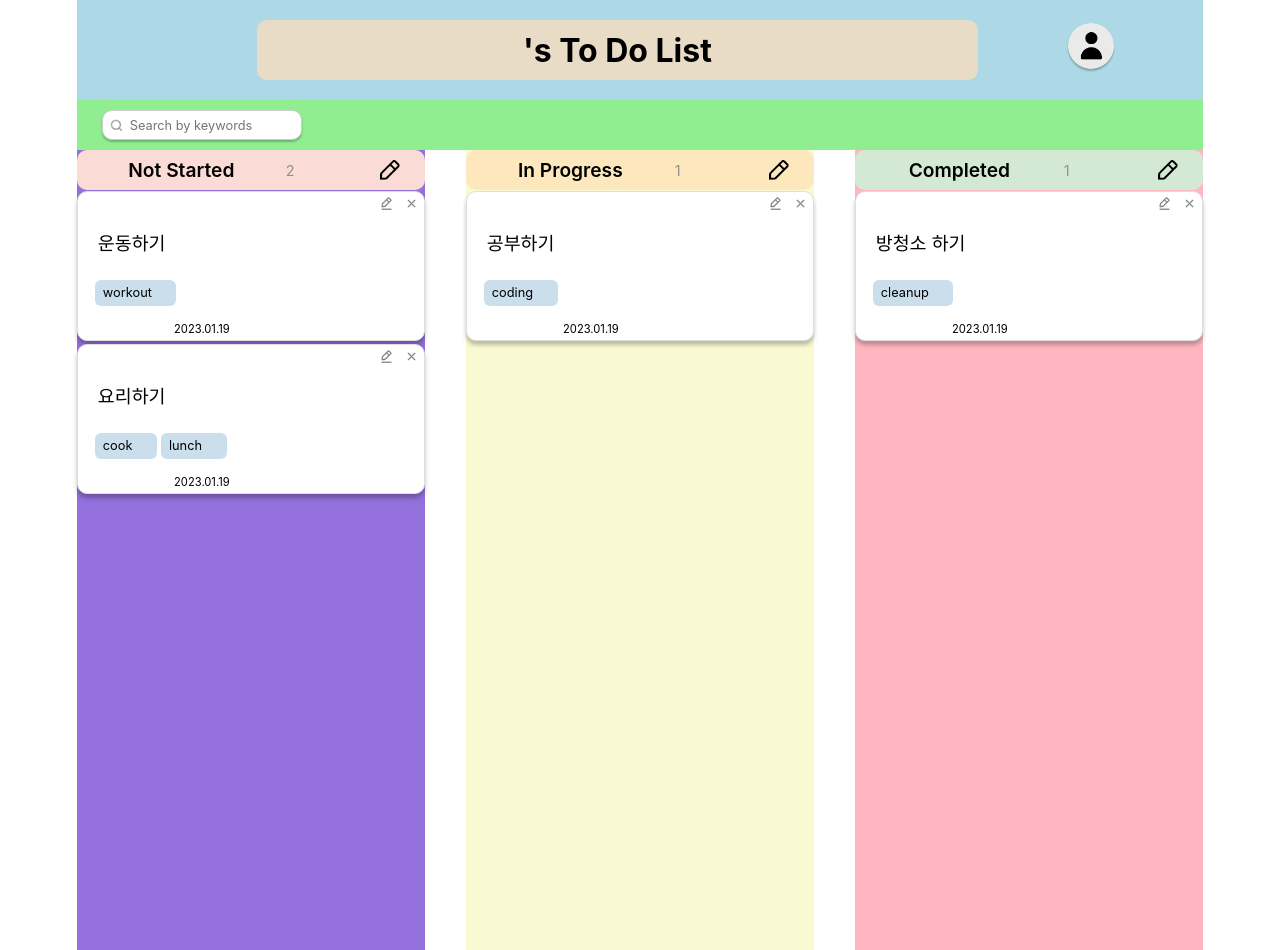
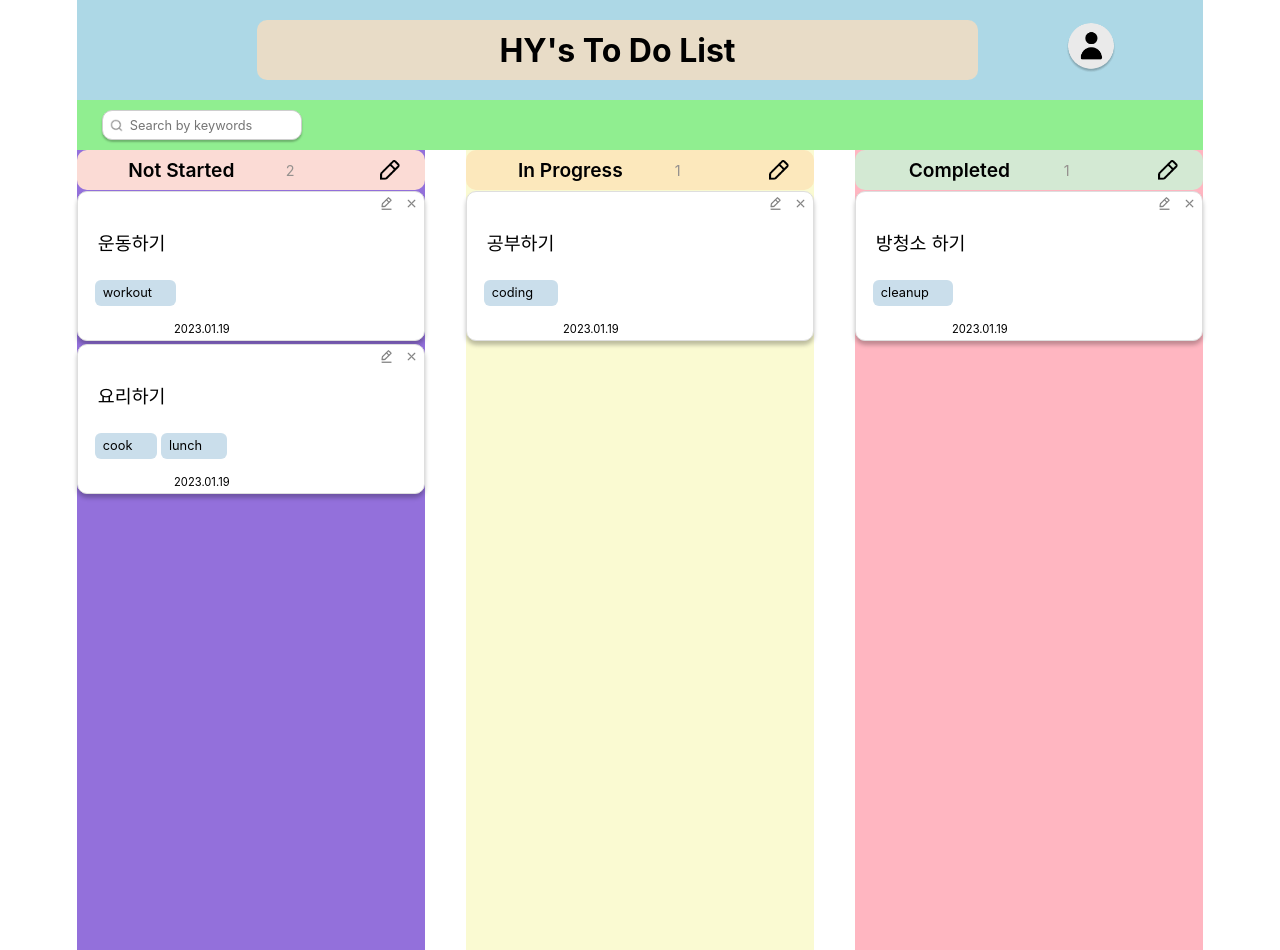
Before and after one commit to heeyeon-lim/project-to-do-list, a React (Create React App) app: page / in a window 1280 px wide. Built offline with nearby package versions, Linux system fonts and the light colour scheme.

Commit message:
Homepage와 Settingpage의  유저이름이 sync되게 구현

```diff
--- a/src/App.js
+++ b/src/App.js
@@ -11,7 +11,6 @@ function App() {
   const [name, setName] = useState('HY')
   const handleNameChange = (e) => {
     setName(e.target.value)
-    console.log("name", name)
   }
 
 
@@ -20,8 +19,8 @@ function App() {
     <GlobalStyle />
     <BrowserRouter>
       <Routes>
-        <Route path="/" element={<HomePage />} name={name}></Route>
-        <Route path="/setting" element={<SettingPage />} name={name} handleNameChange={handleNameChange}></Route>
+        <Route path="/" element={<HomePage name={name}/>}></Route>
+        <Route path="/setting" element={<SettingPage name={name} handleNameChange={handleNameChange} />}></Route>
       </Routes>
     </BrowserRouter>
     {/* <MemoApp /> */}
```
